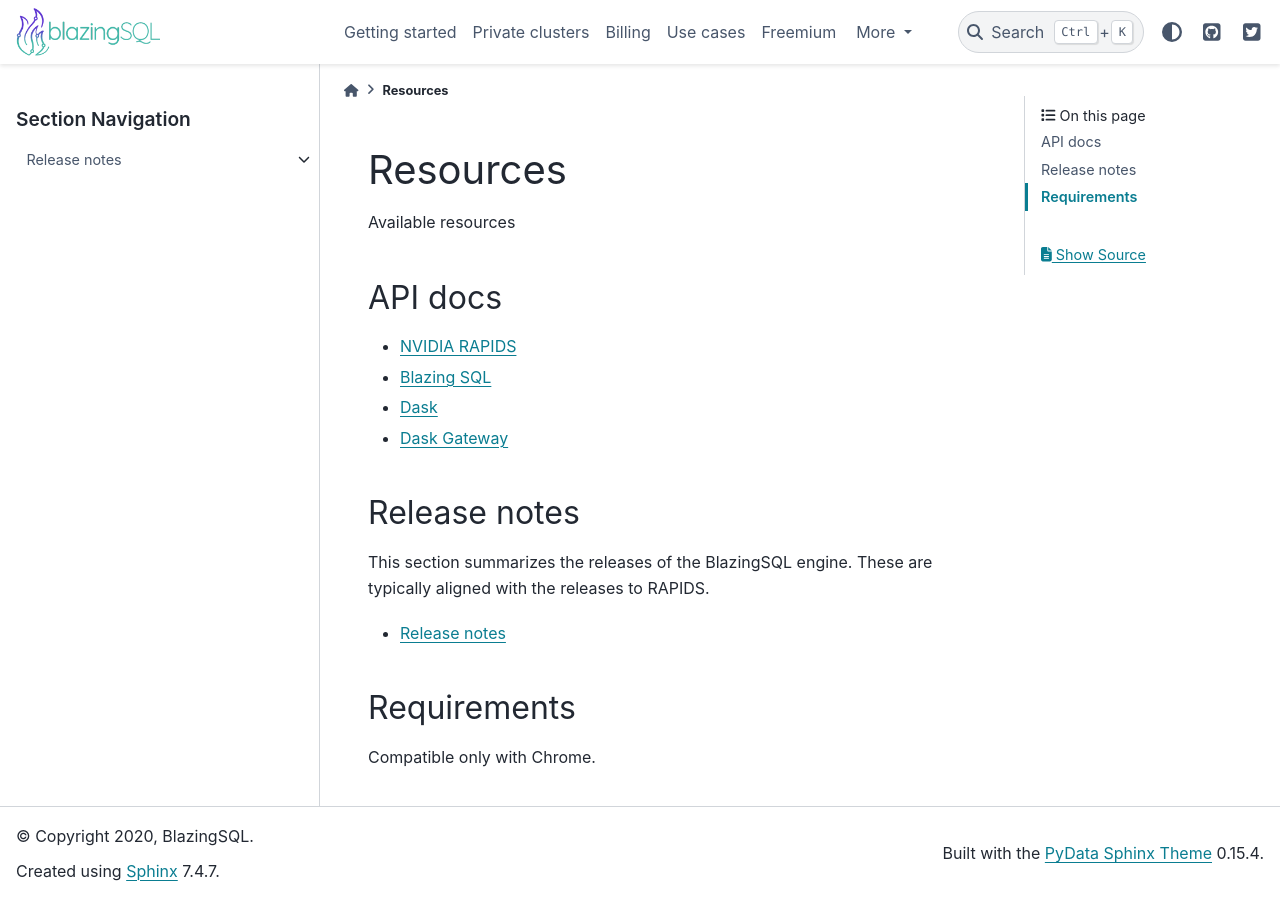
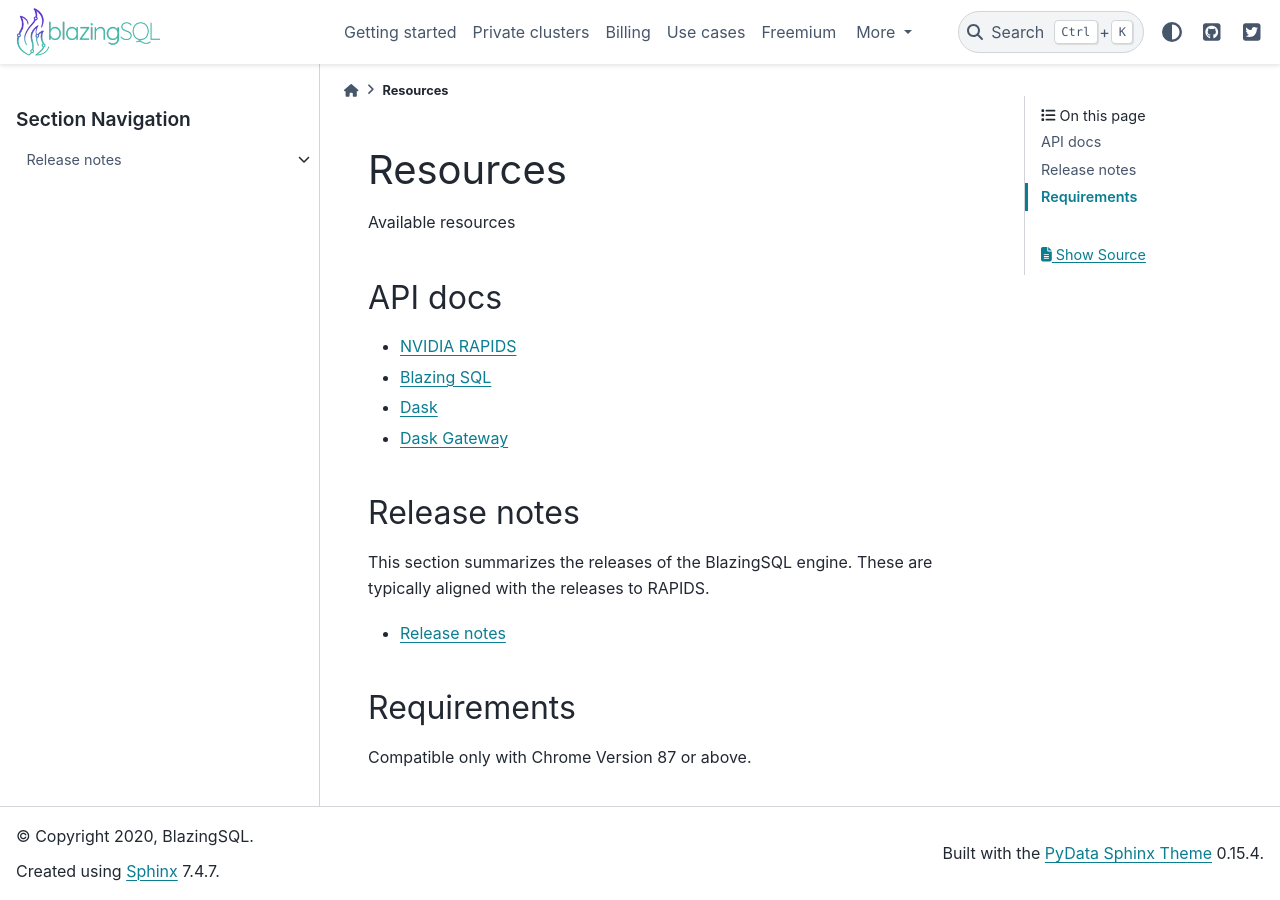
Before and after one commit to BlazingDB/blazing-notebooks-docs, a Sphinx documentation site: the page built from docs/source/resources/index.rst, in a window 1280 px wide. Built offline with Sphinx 7.4.7 and the PyData theme 0.15.4, drawn with Linux system fonts in a browser that asks for light colours.

Commit message:
requirement

```diff
--- a/docs/source/resources/index.rst
+++ b/docs/source/resources/index.rst
@@ -24,7 +24,7 @@ This section summarizes the releases of the BlazingSQL engine. These are typical
 Requirements
 ============
 
-Compatible only with Chrome.
+Compatible only with Chrome Version 87 or above.
 
 
 .. toctree::
```
